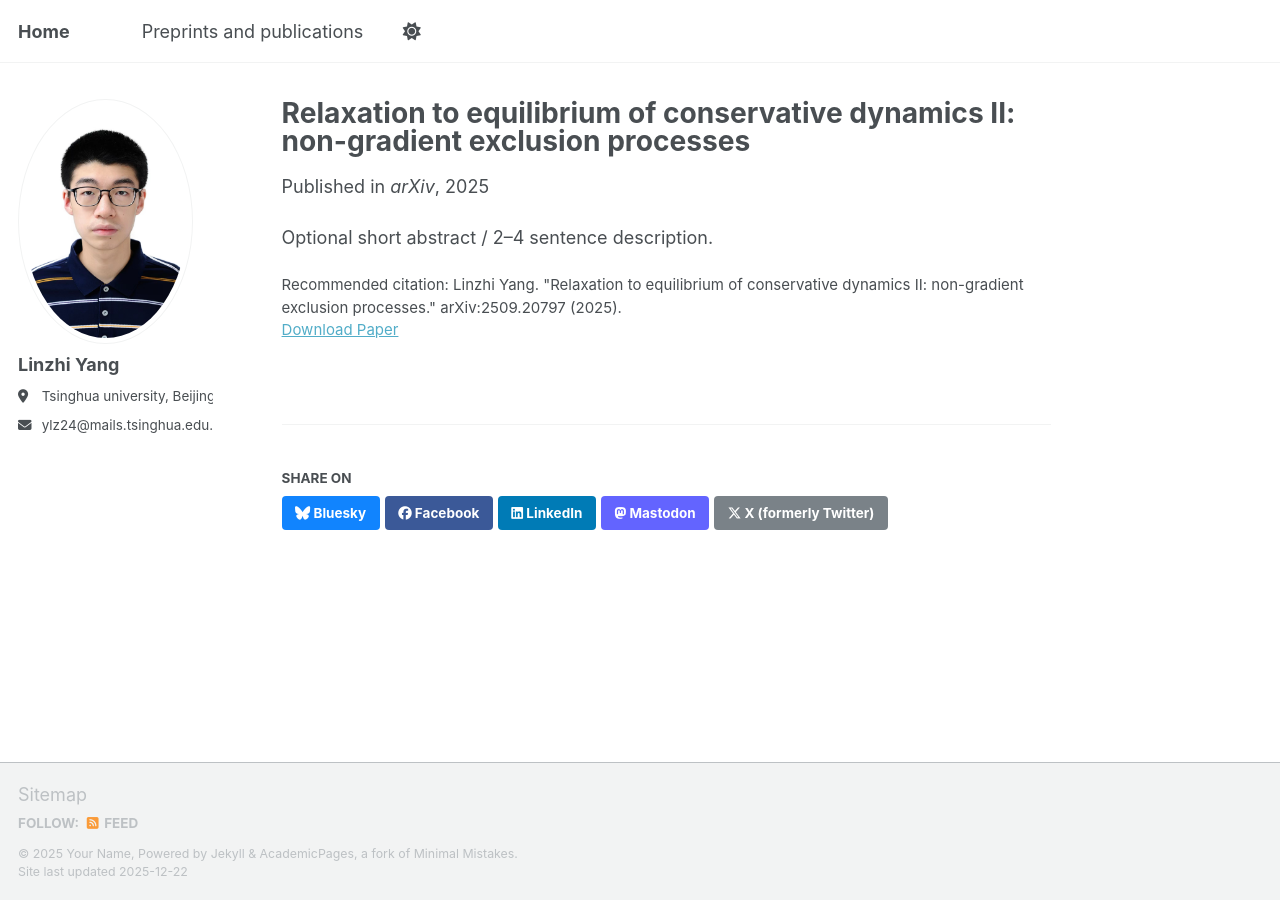
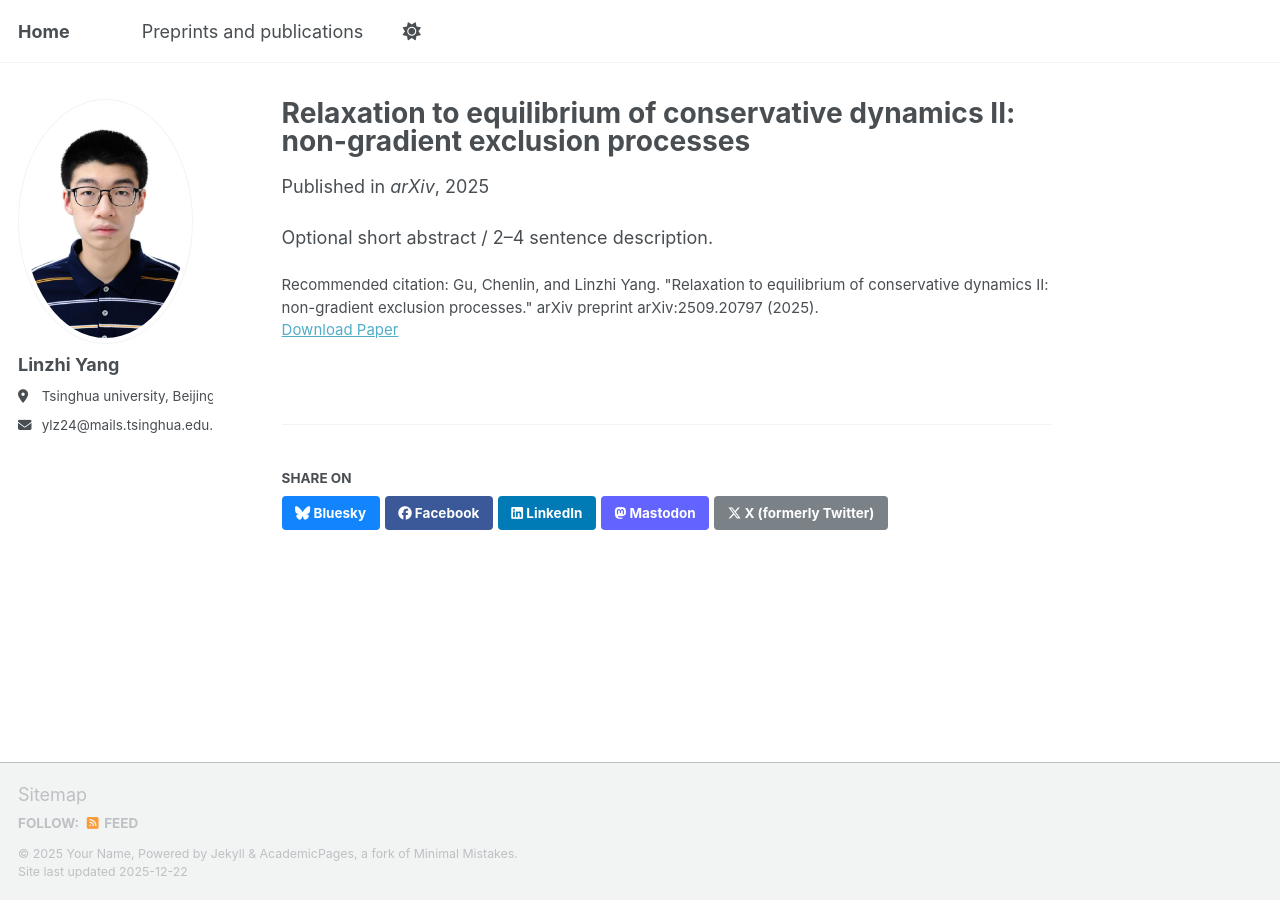
Before and after one commit to linzhi-yang/linzhi-yang.github.io, a Jekyll site: the page built from _publications/2025-09-25-Relaxation.md, in a window 1280 px wide. Built offline with Jekyll 4.4.1, drawn with Linux system fonts in a browser that asks for light colours; a script bundle is joined from its source files by our own code; library files that are not in the unit come from our copies.

Commit message:
Update 2025-09-25-Relaxation.md

```diff
--- a/_publications/2025-09-25-Relaxation.md
+++ b/_publications/2025-09-25-Relaxation.md
@@ -5,7 +5,7 @@ permalink: /publication/relaxation-to-equilibrium-non-gradient-exclusion
 date: 2025-09-25
 venue: "arXiv"
 paperurl: "https://arxiv.org/abs/2509.20797"
-citation: 'Linzhi Yang. "Relaxation to equilibrium of conservative dynamics II: non-gradient exclusion processes." arXiv:2509.20797 (2025).'
+citation: 'Gu, Chenlin, and Linzhi Yang. "Relaxation to equilibrium of conservative dynamics II: non-gradient exclusion processes." arXiv preprint arXiv:2509.20797 (2025).'
 category: preprints
 ---
 
```
